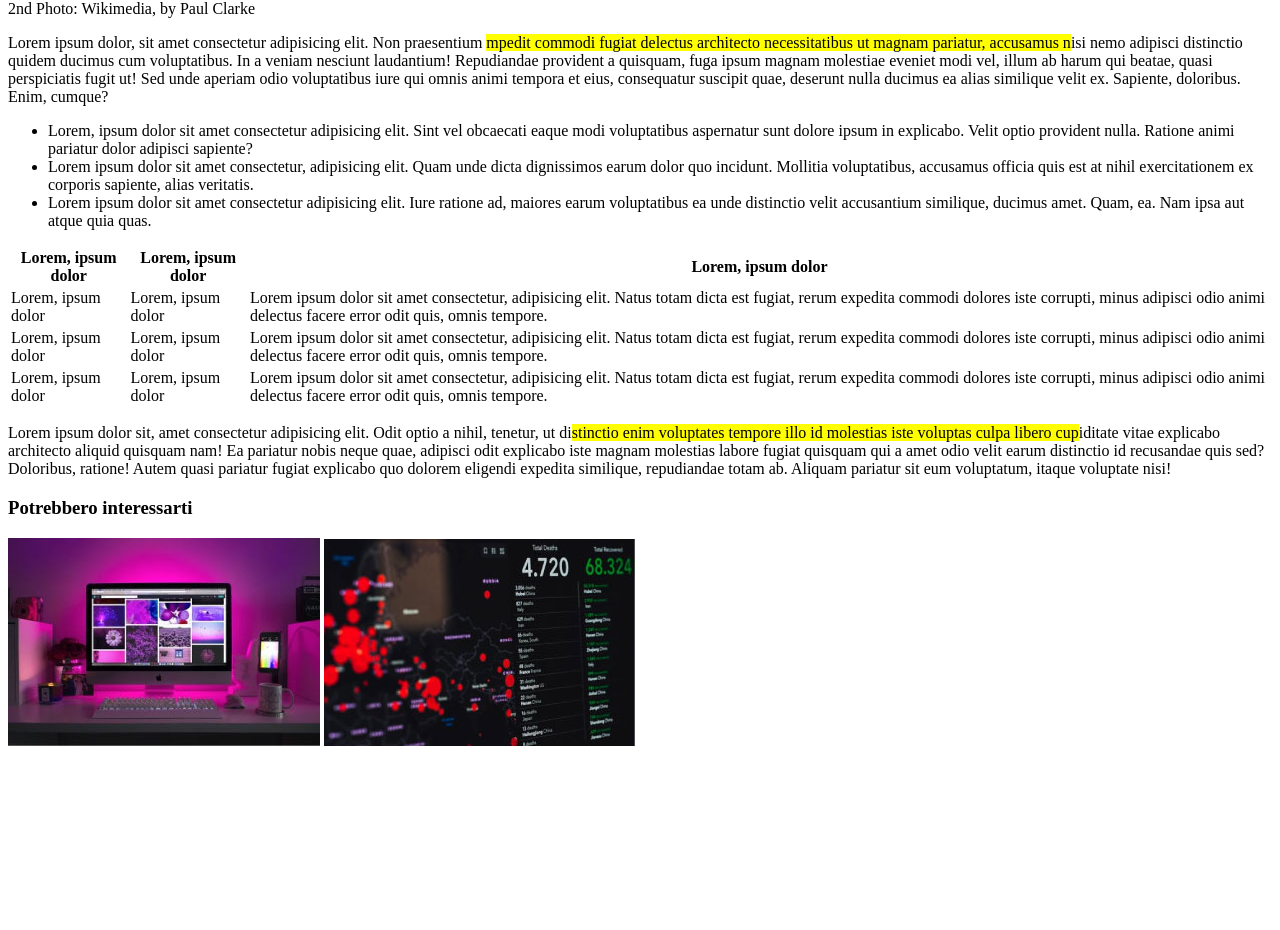
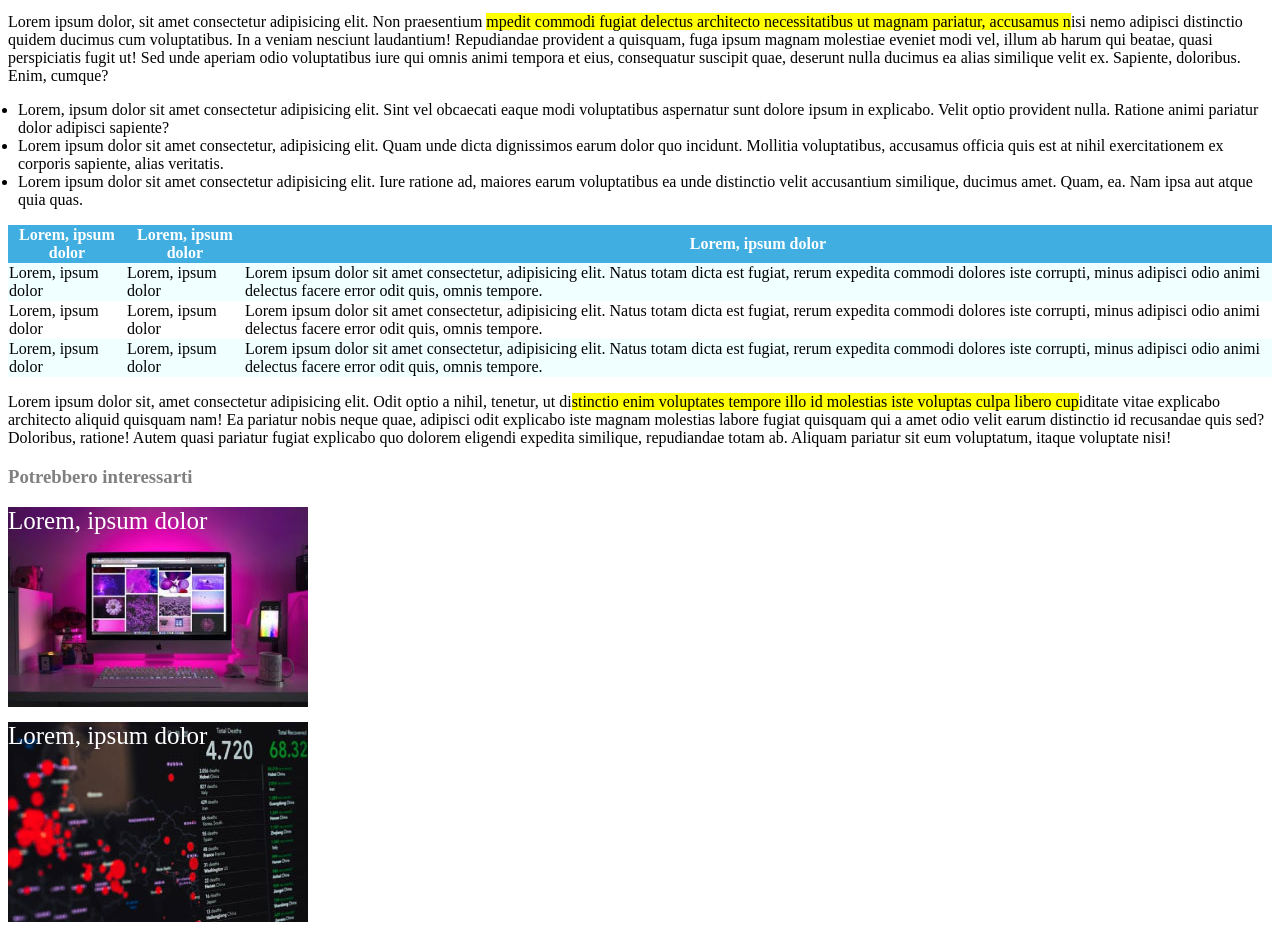
Before and after one commit to BiagioButta/html-css-booleaner, a plain HTML site: page index.html in a window 1280 px wide. Shown: the part 708-1638 px from the top of the page. Before the commit the page ends 1466 px from the top, so only its background shows below. Drawn offline with Linux system fonts and the light colour scheme.

Commit message:
fine modifiche

```diff
--- a/index.html
+++ b/index.html
@@ -10,18 +10,18 @@
 <body>
     <!-- titolo ed immagini -->
     <header>
-        <div id="containerlogo">
+        <div id="container-logo">
             <img id="logo" src="img/logo.svg" alt="logo the booleaner">
         </div>
         <div>
             <h1>Internet deve essere al servizio del "bene pubblico": Il manifesto di Tim Berners-Lee</h1>
-            <p><strong><span>Scritto da</span><span>The Booleaner</span></strong><br>il 10/10/2020</p>
+            <p><strong><span class="grigio">Scritto da</span><span class="blu">The Booleaner</span></strong><br>il 10/10/2020</p>
         </div>
         <div>
             <img src="img/tim-1.jpg" alt="immagine tim berners">
             <img src="img/tim-2.jpg" alt="immagine tim berners">
-            <p>1st Photo: Jhon S. and James L. Khight Foundation, by Scott Henrichsen</p>
-            <p>2nd Photo: Wikimedia, by Paul Clarke</p>
+            <p class="margin-0">1st Photo: Jhon S. and James L. Khight Foundation, by Scott Henrichsen</p>
+            <p class="margin-top-0">2nd Photo: Wikimedia, by Paul Clarke</p>
         </div>
 
     </header>
@@ -29,7 +29,7 @@
         <!-- primo paragrafo -->
         <p>Lorem ipsum dolor, sit amet consectetur adipisicing elit. Non praesentium <span class="giallo">mpedit commodi fugiat delectus architecto necessitatibus ut magnam pariatur, accusamus n</span>isi nemo adipisci distinctio quidem ducimus cum voluptatibus. In a veniam nesciunt laudantium! Repudiandae provident a quisquam, fuga ipsum magnam molestiae eveniet modi vel, illum ab harum qui beatae, quasi perspiciatis fugit ut! Sed unde aperiam odio voluptatibus iure qui omnis animi tempora et eius, consequatur suscipit quae, deserunt nulla ducimus ea alias similique velit ex. Sapiente, doloribus. Enim, cumque?</p>
         <!-- lista -->
-        <ul>
+        <ul class="ul-paddingleft-10">
             <li>Lorem, ipsum dolor sit amet consectetur adipisicing elit. Sint vel obcaecati eaque modi voluptatibus aspernatur sunt dolore ipsum in explicabo. Velit optio provident nulla. Ratione animi pariatur dolor adipisci sapiente?</li>
             <li>Lorem ipsum dolor sit amet consectetur, adipisicing elit. Quam unde dicta dignissimos earum dolor quo incidunt. Mollitia voluptatibus, accusamus officia quis est at nihil exercitationem ex corporis sapiente, alias veritatis.</li>
             <li>Lorem ipsum dolor sit amet consectetur adipisicing elit. Iure ratione ad, maiores earum voluptatibus ea unde distinctio velit accusantium similique, ducimus amet. Quam, ea. Nam ipsa aut atque quia quas.</li>
@@ -42,7 +42,9 @@
                     <th>Lorem, ipsum dolor</th>
                     <th>Lorem, ipsum dolor</th>
                 </tr>
-                <tr>
+                <tbody>
+
+                    <tr class="tr-azure">
                         <td>Lorem, ipsum dolor</td>
                         <td>Lorem, ipsum dolor</td>
                         <td>Lorem ipsum dolor sit amet consectetur, adipisicing elit. Natus totam dicta est fugiat, rerum expedita commodi dolores iste corrupti, minus adipisci odio animi delectus facere error odit quis, omnis tempore.</td>
@@ -52,11 +54,12 @@
                         <td>Lorem, ipsum dolor</td>
                         <td>Lorem ipsum dolor sit amet consectetur, adipisicing elit. Natus totam dicta est fugiat, rerum expedita commodi dolores iste corrupti, minus adipisci odio animi delectus facere error odit quis, omnis tempore.</td>
                     </tr>
-                <tr>
+                    <tr class="tr-azure">
                         <td>Lorem, ipsum dolor</td>
                         <td>Lorem, ipsum dolor</td>
                         <td>Lorem ipsum dolor sit amet consectetur, adipisicing elit. Natus totam dicta est fugiat, rerum expedita commodi dolores iste corrupti, minus adipisci odio animi delectus facere error odit quis, omnis tempore.</td>
                     </tr>
+                </tbody>
 
             </thead>
         </table>
@@ -65,9 +68,14 @@
     </main>
     <!-- pubblicità -->
     <footer>
-        <h3>Potrebbero interessarti</h3>
-        <img src="img/monitor.jpg" alt="immagine monitor">
-        <img src="img/graph.jpg" alt="immagine di un grafico">
+        <h3 class="grigio">Potrebbero interessarti</h3>
+        <div class="pubblicità1">
+            Lorem, ipsum dolor
+        </div>
+        <div class="pubblicità2">
+            Lorem, ipsum dolor
+        </div>
+
     </footer>
 
 </body>
--- a/style/style.css
+++ b/style/style.css
@@ -1,10 +1,53 @@
-
+#container-logo{
+    background-color: blue;
+    background-image: url(../img/pattern.png)
+}
 #logo {
     width:20% ;
+    padding-top: 25px;
 }
 h1{
+    margin-bottom: 0px;
     font-size: 45px;
 }
 .giallo{
     background-color: yellow;
 }
+.grigio{
+    color: gray;
+}
+.blu{
+    color: blue;
+}
+.margin-0{
+    margin: 0px;
+}
+.margin-top-0{
+    margin-top: 0px;
+}
+thead{
+    color: white;
+    background-color: rgb(64, 174, 224);
+}
+.tr-azure{
+    background-color: azure;
+}
+table{
+    border-spacing: 0px;
+}
+.ul-paddingleft-10{
+    padding-left: 10px;
+}
+.pubblicità1, .pubblicità2{
+    width: 300px;
+    height: 200px;
+    color: white;
+    font-size: 25px;
+}
+.pubblicità1{
+    background-image: url(../img/monitor.jpg);
+}
+.pubblicità2{
+    margin-top: 15px;
+    background-image: url(../img/graph.jpg);
+}
```
Lines whose indentation alone changed are shown as unchanged.
